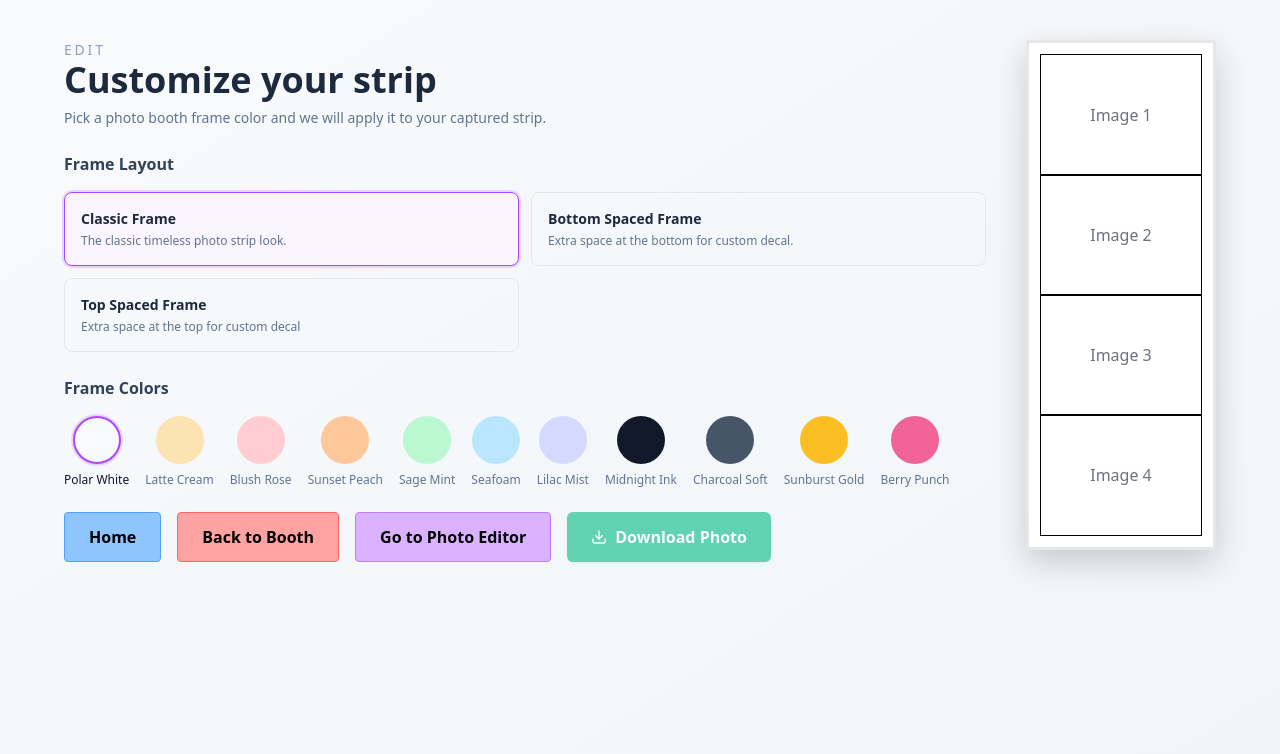
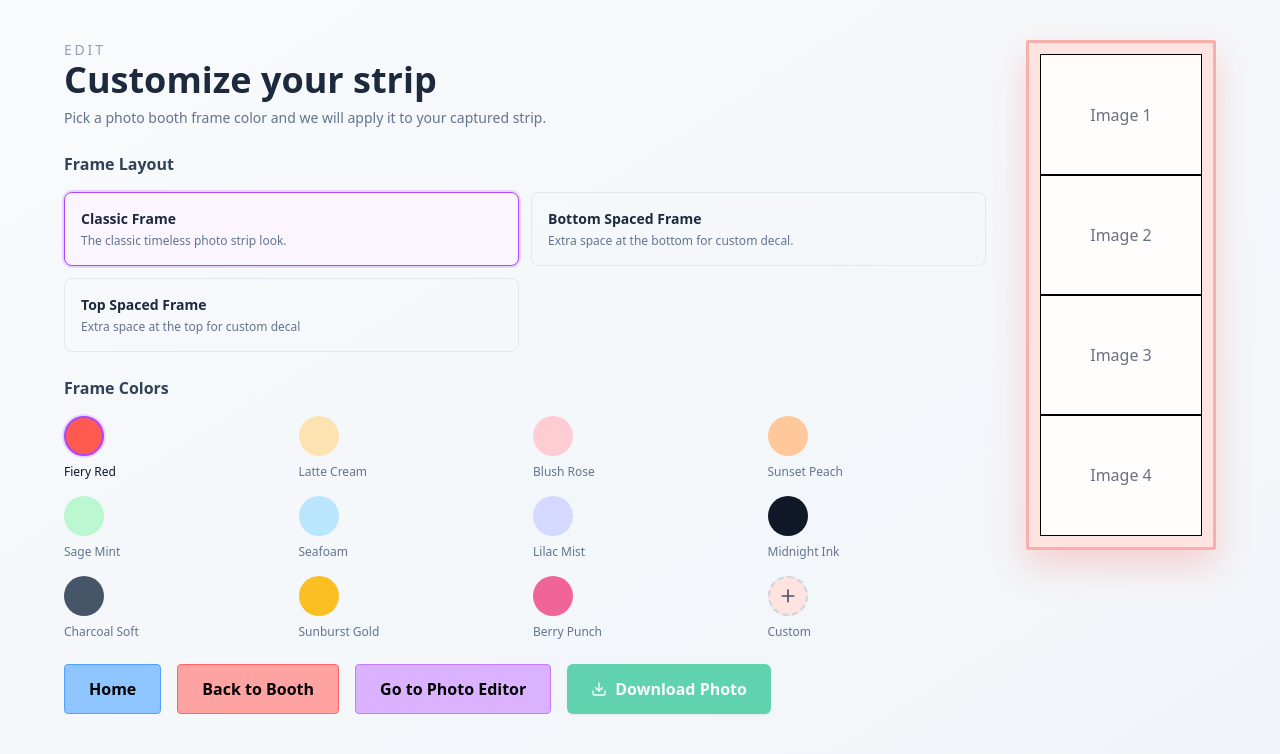
Before and after one commit to jjono-lau/PhotoBooth, a React (Vite) app: page /edit in a window 1280 px wide. Shown: the top 754 px of the page. Built offline with nearby package versions, Linux system fonts and the light colour scheme; a web font is replaced by a local one.

Commit message:
Frame and Text color update
Added color wheel import
Put the colors in a grid format to keep the uniformity

```diff
--- /dev/null
+++ b/src/components/ColorPicker.jsx
@@ -0,0 +1,70 @@
+import { useEffect } from "react";
+import { X } from "lucide-react";
+
+export default function ColorPicker({
+  value = "#ffffff",
+  title = "Pick a color",
+  description = "Use the picker or enter a hex value.",
+  onChange,
+  onClose,
+}) {
+  useEffect(() => {
+    const handleKey = (event) => {
+      if (event.key === "Escape") {
+        onClose?.();
+      }
+    };
+    window.addEventListener("keydown", handleKey);
+    return () => window.removeEventListener("keydown", handleKey);
+  }, [onClose]);
+
+  const colorValue = value || "#ffffff";
+
+  return (
+    <div
+      className="fixed inset-0 z-50 flex items-center justify-center bg-slate-900/60 p-4"
+      onClick={(event) => {
+        if (event.target === event.currentTarget) {
+          onClose?.();
+        }
+      }}
+    >
+      <div className="w-full max-w-md rounded-2xl bg-white p-6 shadow-2xl">
+        <div className="mb-4 flex items-center justify-between">
+          <div>
+            <p className="text-lg font-semibold text-slate-800">{title}</p>
+            <p className="text-sm text-slate-500">{description}</p>
+          </div>
+          <button
+            type="button"
+            onClick={onClose}
+            className="rounded-full p-2 text-slate-500 transition hover:bg-slate-100"
+            aria-label="Close color picker"
+          >
+            <X className="h-5 w-5" />
+          </button>
+        </div>
+
+        <input
+          type="color"
+          value={colorValue}
+          onChange={(event) => onChange?.(event.target.value)}
+          className="h-36 w-full cursor-pointer rounded-2xl border border-slate-200 bg-slate-50"
+        />
+
+        <div className="mt-4 flex items-center justify-between">
+          <div className="font-mono text-xl font-semibold text-slate-800">
+            {colorValue?.toUpperCase()}
+          </div>
+          <button
+            type="button"
+            onClick={onClose}
+            className="rounded-lg bg-purple-600 px-4 py-2 text-sm font-semibold text-white shadow hover:bg-purple-700"
+          >
+            Done
+          </button>
+        </div>
+      </div>
+    </div>
+  );
+}
--- a/src/components/FrameEditor.jsx
+++ b/src/components/FrameEditor.jsx
@@ -1,4 +1,5 @@
 import { useMemo } from "react";
+import { Plus } from "lucide-react";
 import {
   FRAME_TYPES,
   FRAME_COLORS,
@@ -14,6 +15,8 @@ export default function FrameEditor({
   onBottomAdjustChange,
   selectedFrameColor,
   onFrameColorChange,
+  onCustomFrameColorClick,
+  customFrameColor = "#ffffff",
   className = "",
 }) {
   const frameTypeConfig = useMemo(
@@ -101,7 +104,7 @@ export default function FrameEditor({
         <h2 className="text-base font-semibold text-slate-700">
           Frame Colors
         </h2>
-        <div className="flex flex-wrap gap-4">
+        <div className="grid grid-cols-3 gap-4 sm:grid-cols-4">
           {FRAME_COLORS.map((palette) => {
             const isActive = palette.id === selectedFrameColor;
             return (
@@ -109,12 +112,12 @@ export default function FrameEditor({
                 key={palette.id}
                 type="button"
                 onClick={() => onFrameColorChange?.(palette.id)}
-                className={`flex flex-col items-center gap-2 text-xs font-medium ${
+                className={`flex flex-col items-start gap-2 text-left text-xs font-medium ${
                   isActive ? "text-slate-900" : "text-slate-500"
                 }`}
               >
                 <span
-                  className={`flex h-12 w-12 items-center justify-center rounded-full border-2 transition ${
+                  className={`flex h-10 w-10 items-center justify-center rounded-full border-2 transition ${
                     isActive
                       ? "border-purple-500 ring-2 ring-purple-200"
                       : "border-transparent"
@@ -127,6 +130,37 @@ export default function FrameEditor({
               </button>
             );
           })}
+
+          <button
+            type="button"
+            onClick={() => {
+              onFrameColorChange?.("custom");
+              onCustomFrameColorClick?.();
+            }}
+            className={`flex flex-col items-start gap-2 text-left text-xs font-medium ${
+              selectedFrameColor === "custom"
+                ? "text-slate-900"
+                : "text-slate-500"
+            }`}
+          >
+            <span
+              className={`flex h-10 w-10 items-center justify-center rounded-full border-2 transition ${
+                selectedFrameColor === "custom"
+                  ? "border-purple-500 ring-2 ring-purple-200"
+                  : "border-dashed border-slate-300"
+              }`}
+              style={{ backgroundColor: customFrameColor }}
+            >
+              <Plus
+                className={`h-5 w-5 ${
+                  selectedFrameColor === "custom"
+                    ? "text-white drop-shadow"
+                    : "text-slate-600"
+                }`}
+              />
+            </span>
+            Custom
+          </button>
         </div>
       </div>
     </div>
--- a/src/components/TextEditor.jsx
+++ b/src/components/TextEditor.jsx
@@ -1,5 +1,6 @@
 import CustomDropDown from "./CustomDropDown.jsx";
 import FontPreview from "./FontPreview.jsx";
+import { Plus } from "lucide-react";
 import {
   FRAME_TEXT_STYLES,
   FRAME_TEXT_COLORS,
@@ -12,6 +13,8 @@ export default function TextEditor({
   onTextStyleChange,
   selectedTextColor,
   onTextColorChange,
+  customTextColor = "#ffffff",
+  onCustomTextColorClick,
   fontSize,
   onFontSizeChange,
   fontSliderMax,
@@ -78,7 +81,7 @@ export default function TextEditor({
 
       <div className="space-y-3">
         <p className="text-sm font-medium text-slate-600">Text Colour</p>
-        <div className="flex flex-wrap gap-3">
+        <div className="grid grid-cols-3 gap-4">
           {FRAME_TEXT_COLORS.map((color) => {
             const isActive = color.id === selectedTextColor;
             return (
@@ -86,12 +89,12 @@ export default function TextEditor({
                 key={color.id}
                 type="button"
                 onClick={() => onTextColorChange?.(color.id)}
-                className={`flex flex-col items-center text-xs font-medium ${
+                className={`flex flex-col items-start text-left text-xs font-medium ${
                   isActive ? "text-slate-900" : "text-slate-500"
                 }`}
               >
                 <span
-                  className={`flex h-8 w-8 items-center justify-center rounded-full border-2 transition ${
+                  className={`flex h-10 w-10 items-center justify-center rounded-full border-2 transition ${
                     isActive
                       ? "border-purple-500 ring-2 ring-purple-200"
                       : "border-transparent"
@@ -102,6 +105,37 @@ export default function TextEditor({
               </button>
             );
           })}
+
+          <button
+            type="button"
+            onClick={() => {
+              onTextColorChange?.("custom");
+              onCustomTextColorClick?.();
+            }}
+            className={`flex flex-col items-start text-left text-xs font-medium ${
+              selectedTextColor === "custom"
+                ? "text-slate-900"
+                : "text-slate-500"
+            }`}
+          >
+            <span
+              className={`flex h-10 w-10 items-center justify-center rounded-full border-2 transition ${
+                selectedTextColor === "custom"
+                  ? "border-purple-500 ring-2 ring-purple-200"
+                  : "border-dashed border-slate-300"
+              }`}
+              style={{ backgroundColor: customTextColor }}
+            >
+              <Plus
+                className={`h-5 w-5 ${
+                  selectedTextColor === "custom"
+                    ? "text-white drop-shadow"
+                    : "text-slate-600"
+                }`}
+              />
+            </span>
+            Custom
+          </button>
         </div>
       </div>
 
--- a/src/pages/PhotoEditPage.jsx
+++ b/src/pages/PhotoEditPage.jsx
@@ -5,6 +5,7 @@ import PhotoStrips from "../components/PhotoStrip.jsx";
 import FrameEditor from "../components/FrameEditor.jsx";
 import TextEditor from "../components/TextEditor.jsx";
 import DownloadButton from "../components/Download.jsx";
+import ColorPicker from "../components/ColorPicker.jsx";
 import {
   FRAME_TYPES,
   FRAME_COLORS,
@@ -19,6 +20,28 @@ import {
 } from "../utils/frameTextOptions.js";
 import { createPhotoSlots } from "../utils/photoCounter.js";
 
+const DEFAULT_SHADOW = "0 18px 44px rgba(15, 23, 42, 0.25)";
+
+function hexToRgba(hex, alpha = 1) {
+  let sanitized = hex?.replace("#", "");
+  if (sanitized?.length === 3) {
+    sanitized = sanitized
+      .split("")
+      .map((char) => char + char)
+      .join("");
+  }
+
+  if (!sanitized || sanitized.length !== 6) {
+    return `rgba(0, 0, 0, ${alpha})`;
+  }
+
+  const bigint = parseInt(sanitized, 16);
+  const r = (bigint >> 16) & 255;
+  const g = (bigint >> 8) & 255;
+  const b = bigint & 255;
+  return `rgba(${r}, ${g}, ${b}, ${alpha})`;
+}
+
 export default function PhotoEditPage() {
   const location = useLocation();
   const framePreviewRef = useRef(null);
@@ -32,6 +55,10 @@ export default function PhotoEditPage() {
   const [selectedFrameColor, setSelectedFrameColor] = useState(
     FRAME_COLORS[0].id
   );
+  const [customFrameColor, setCustomFrameColor] = useState(
+    FRAME_COLORS[0].backgroundColor
+  );
+  const [isFrameColorPickerOpen, setFrameColorPickerOpen] = useState(false);
   const [frameText, setFrameText] = useState("");
   const [selectedTextStyle, setSelectedTextStyle] = useState(
     FRAME_TEXT_STYLES[0].id
@@ -39,6 +66,10 @@ export default function PhotoEditPage() {
   const [selectedTextColor, setSelectedTextColor] = useState(
     FRAME_TEXT_COLORS[0].id
   );
+  const [customTextColor, setCustomTextColor] = useState(
+    FRAME_TEXT_COLORS[0].value
+  );
+  const [isTextColorPickerOpen, setTextColorPickerOpen] = useState(false);
   const [fontSize, setFontSize] = useState(16);
   const [fontWeight, setFontWeight] = useState(500);
   const [isItalic, setIsItalic] = useState(false);
@@ -55,10 +86,19 @@ export default function PhotoEditPage() {
     setBottomAdjust(0);
   }, [selectedFrameType]);
 
-  const frameColorConfig = useMemo(
-    () => getFrameColorConfig(selectedFrameColor),
-    [selectedFrameColor]
-  );
+  const frameColorConfig = useMemo(() => {
+    if (selectedFrameColor === "custom") {
+      const fallback = customFrameColor || "#ffffff";
+      return {
+        backgroundColor: fallback,
+        borderColor: fallback,
+        borderWidth: 3,
+        borderRadius: 2,
+        shadow: `0 18px 44px ${hexToRgba(fallback, 0.35)}`,
+      };
+    }
+    return getFrameColorConfig(selectedFrameColor);
+  }, [selectedFrameColor, customFrameColor]);
 
   const { adjustedPadding, fontSizeLimit } = useMemo(() => {
     const padding = { ...frameTypeConfig.padding };
@@ -91,7 +131,7 @@ export default function PhotoEditPage() {
       borderColor: frameColorConfig.borderColor,
       borderWidth: `${frameTypeConfig.borderWidth}px`,
       borderRadius: `${frameTypeConfig.borderRadius}px`,
-      boxShadow: frameColorConfig.shadow,
+      boxShadow: frameColorConfig.shadow ?? DEFAULT_SHADOW,
       paddingTop: `${adjustedPadding.top}px`,
       paddingRight: `${adjustedPadding.right}px`,
       paddingBottom: `${adjustedPadding.bottom}px`,
@@ -99,10 +139,12 @@ export default function PhotoEditPage() {
     };
   }, [frameColorConfig, frameTypeConfig, adjustedPadding]);
 
-  const textColorValue = useMemo(
-    () => getFrameTextColor(selectedTextColor).value,
-    [selectedTextColor]
-  );
+  const textColorValue = useMemo(() => {
+    if (selectedTextColor === "custom") {
+      return customTextColor;
+    }
+    return getFrameTextColor(selectedTextColor).value;
+  }, [selectedTextColor, customTextColor]);
 
   const trimmedUserText = frameText.trim();
   const allowFrameText = selectedFrameType !== "classic-even";
@@ -150,6 +192,18 @@ export default function PhotoEditPage() {
   const showTopText = trimmedText && textPlacement === "top";
   const showBottomText = trimmedText && textPlacement === "bottom";
 
+  const handleCustomFrameColorChange = (hex) => {
+    if (!hex) return;
+    setCustomFrameColor(hex);
+    setSelectedFrameColor("custom");
+  };
+
+  const handleCustomTextColorChange = (hex) => {
+    if (!hex) return;
+    setCustomTextColor(hex);
+    setSelectedTextColor("custom");
+  };
+
   return (
     <div className="min-h-screen bg-gradient-to-br from-slate-50 to-slate-100 px-4 py-10">
       <div className="mx-auto flex w-full max-w-6xl flex-col gap-10 lg:flex-row">
@@ -176,6 +230,8 @@ export default function PhotoEditPage() {
             onBottomAdjustChange={setBottomAdjust}
             selectedFrameColor={selectedFrameColor}
             onFrameColorChange={setSelectedFrameColor}
+            customFrameColor={customFrameColor}
+            onCustomFrameColorClick={() => setFrameColorPickerOpen(true)}
           />
 
           {allowFrameText ? (
@@ -186,6 +242,8 @@ export default function PhotoEditPage() {
               onTextStyleChange={setSelectedTextStyle}
               selectedTextColor={selectedTextColor}
               onTextColorChange={setSelectedTextColor}
+              customTextColor={customTextColor}
+              onCustomTextColorClick={() => setTextColorPickerOpen(true)}
               fontSize={fontSize}
               onFontSizeChange={setFontSize}
               fontSliderMax={fontSliderMax}
@@ -232,6 +290,25 @@ export default function PhotoEditPage() {
           </div>
         </section>
       </div>
+      {isFrameColorPickerOpen ? (
+        <ColorPicker
+          title="Custom frame color"
+          description="Applies to the frame border and background."
+          value={customFrameColor}
+          onChange={handleCustomFrameColorChange}
+          onClose={() => setFrameColorPickerOpen(false)}
+        />
+      ) : null}
+
+      {isTextColorPickerOpen ? (
+        <ColorPicker
+          title="Custom text color"
+          description="Pick any colour for your caption text."
+          value={customTextColor}
+          onChange={handleCustomTextColorChange}
+          onClose={() => setTextColorPickerOpen(false)}
+        />
+      ) : null}
     </div>
   );
 }
--- a/src/utils/frameFilters.js
+++ b/src/utils/frameFilters.js
@@ -31,14 +31,14 @@ export const FRAME_TYPES = [
 ];
 
 export const FRAME_COLORS = [
-  {
-    id: "polar-white",
-    label: "Polar White",
-    swatchColor: "#f8f9fb",
-    backgroundColor: "#ffffff",
-    borderColor: "#e5e7eb",
-    shadow: "0 12px 32px rgba(0, 0, 0, 0.18)",
-  },
+{
+  id: "fiery-red",
+  label: "Fiery Red",
+  swatchColor: "#ff5a4f",
+  backgroundColor: "#ffe3e0",
+  borderColor: "#f7b0a9",
+  shadow: "0 15px 35px rgba(255, 90, 79, 0.25)",
+},
   {
     id: "latte-cream",
     label: "Latte Cream",
```
